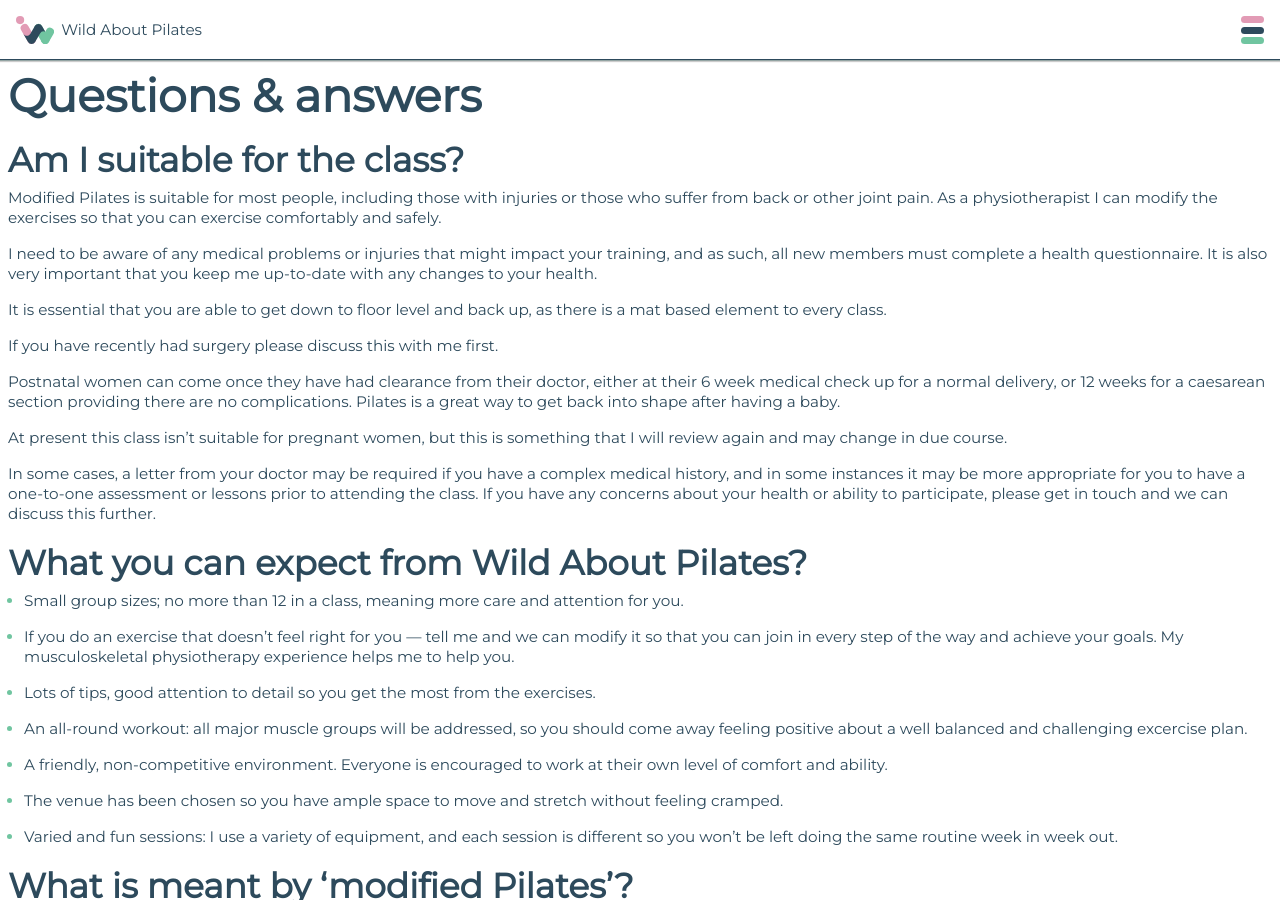
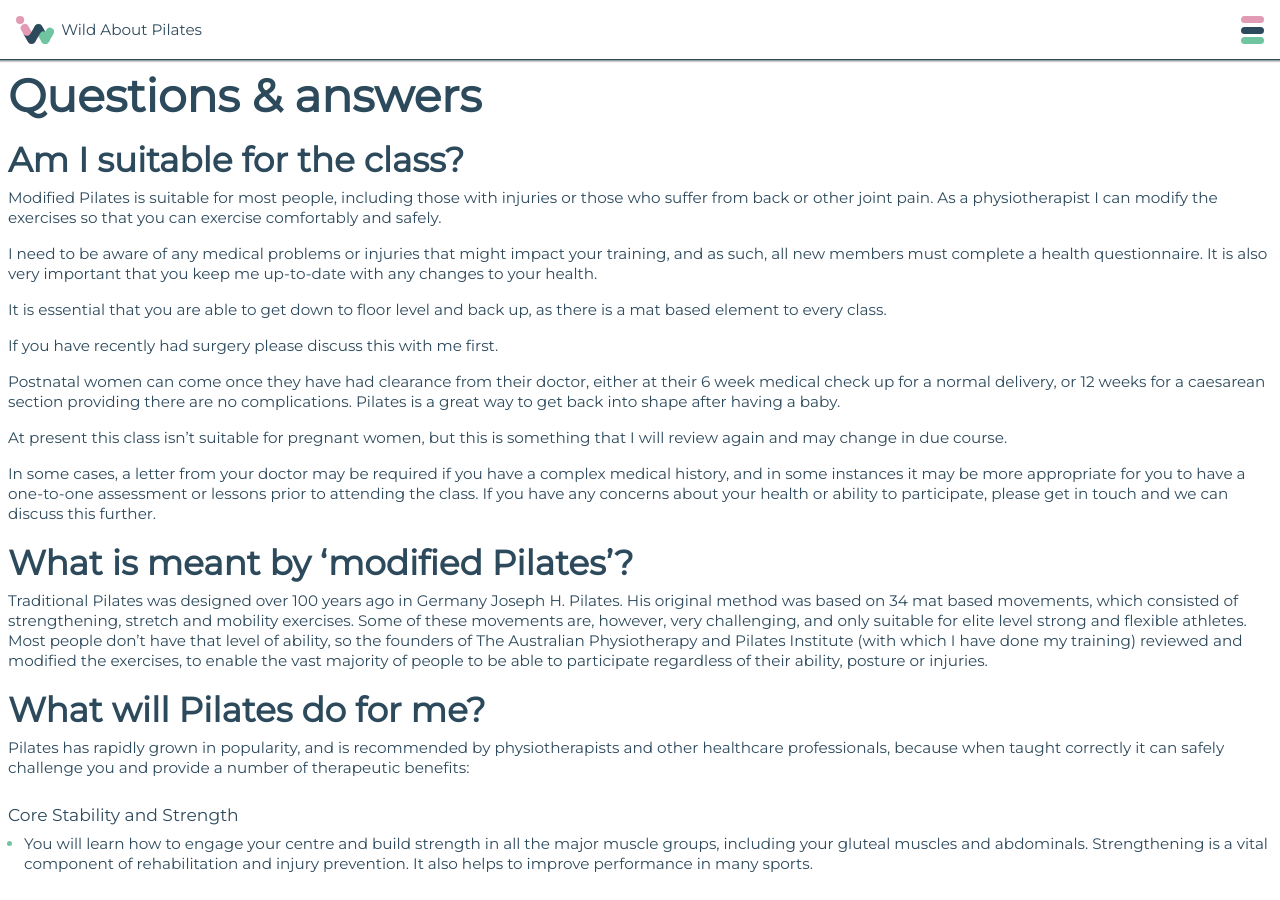
Before and after one commit to mikeraynham/wildaboutpilates, a Jekyll site: the page built from questions.md, in a window 1280 px wide and 900 px high. Built offline with Jekyll 4.4.1, drawn with Linux system fonts in a browser that asks for light colours.

Commit message:
Update Questions

```diff
--- a/questions.md
+++ b/questions.md
@@ -20,22 +20,6 @@ Postnatal women can come once they have had clearance from their doctor, either
 At present this class isn't suitable for pregnant women, but this is something that I will review again and may change in due course.
 
 In some cases, a letter from your doctor may be required if you have a complex medical history, and in some instances it may be more appropriate for you to have a one-to-one assessment or lessons prior to attending the class. If you have any concerns about your health or ability to participate, please get in touch and we can discuss this further.
-
-## What you can expect from Wild About Pilates?
-
-* Small group sizes; no more than 12 in a class, meaning more care and attention for you.
-
-* If you do an exercise that doesn't feel right for you — tell me and we can modify it so that you can join in every step of the way and achieve your goals.  My musculoskeletal physiotherapy experience helps me to help you.
-
-* Lots of tips, good attention to detail so you get the most from the exercises.
-
-* An all-round workout: all major muscle groups will be addressed, so you should come away feeling positive about a well balanced and challenging excercise plan.
-
-* A friendly, non-competitive environment. Everyone is encouraged to work at their own level of comfort and ability.
-
-* The venue has been chosen so you have ample space to move and stretch without feeling cramped.
-
-* Varied and fun sessions: I use a variety of equipment, and each session is different so you won't be left doing the same routine week in week out.
 
 ## What is meant by 'modified Pilates'?
 
```
